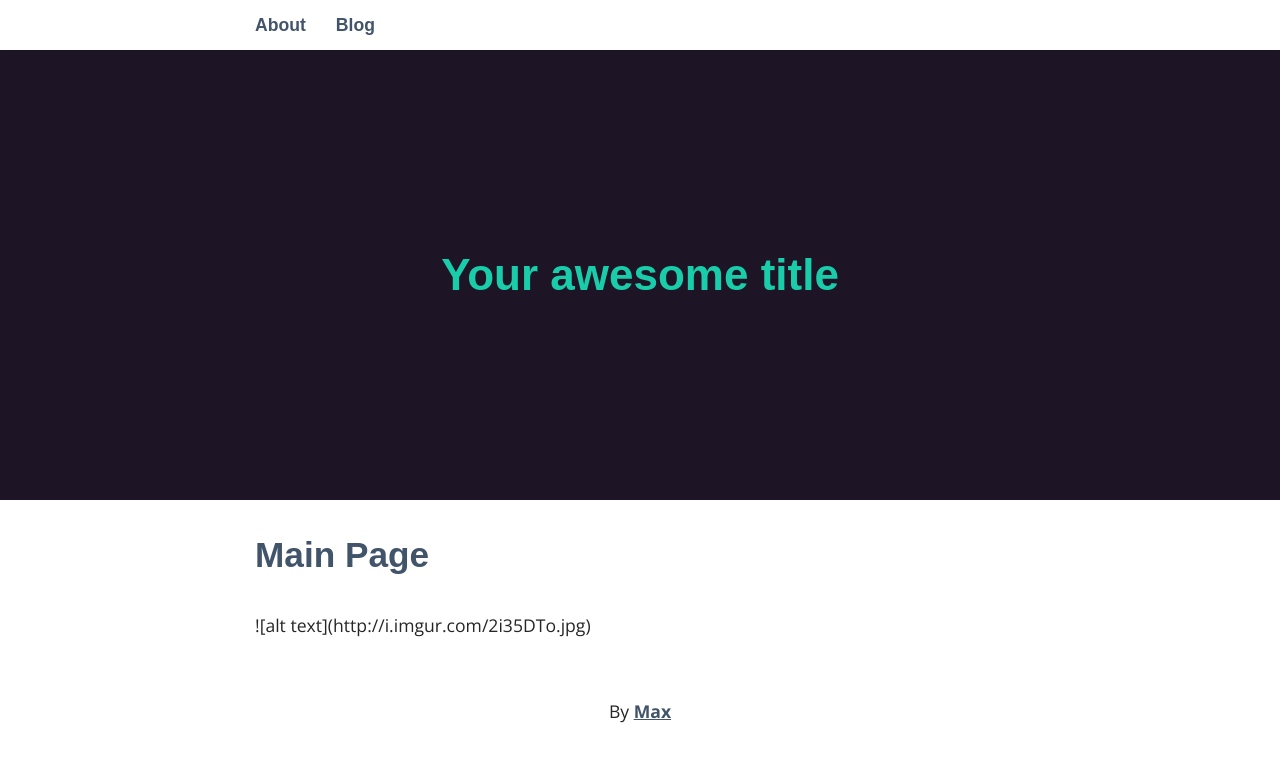
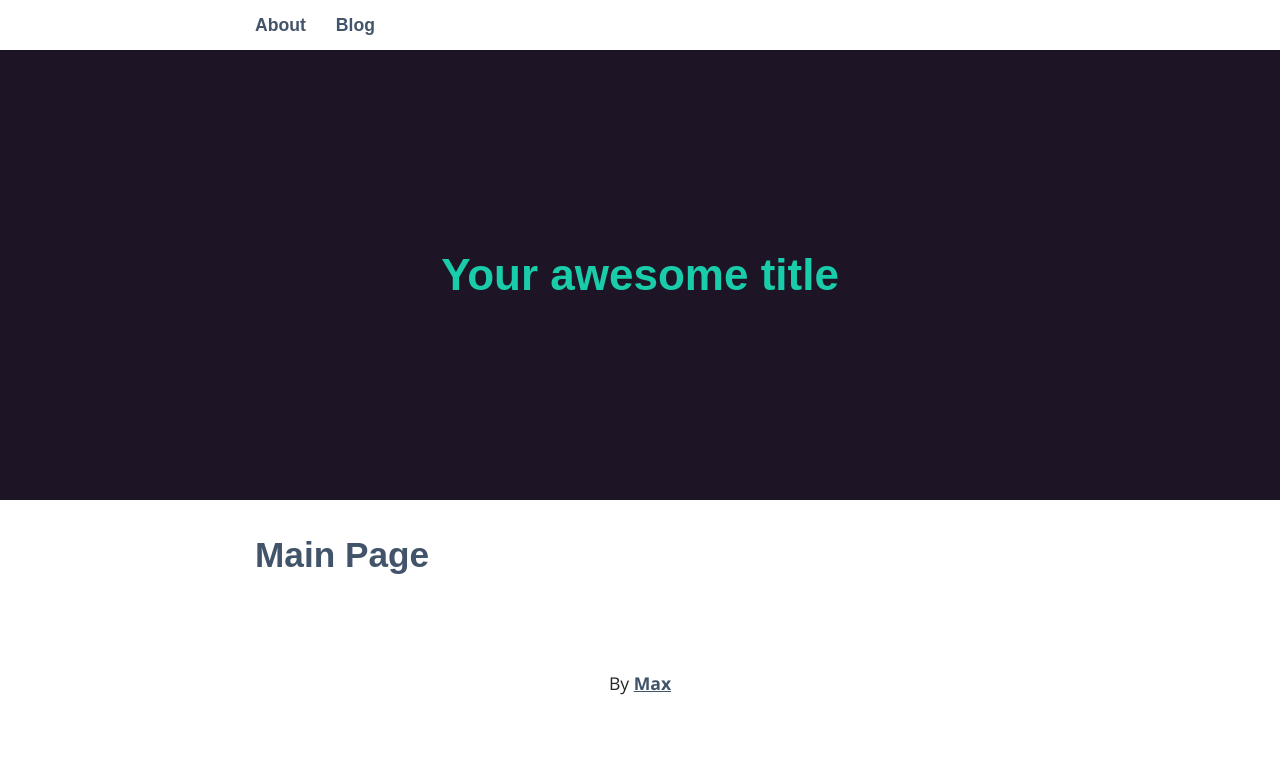
Before and after one commit to Andrewepstein/andrewepstein.github.io, a Jekyll site: the page built from index.html, in a window 1280 px wide. Shown: the top 762 px of the page. Built offline with Jekyll 4.4.1, drawn with Linux system fonts in a browser that asks for light colours; some web fonts are replaced.

Commit message:
delete "image code"

```diff
--- a/index.html
+++ b/index.html
@@ -3,4 +3,3 @@ layout: default
 ---
 
   <h2>Main Page</h2>
-![alt text](http://i.imgur.com/2i35DTo.jpg)
```
